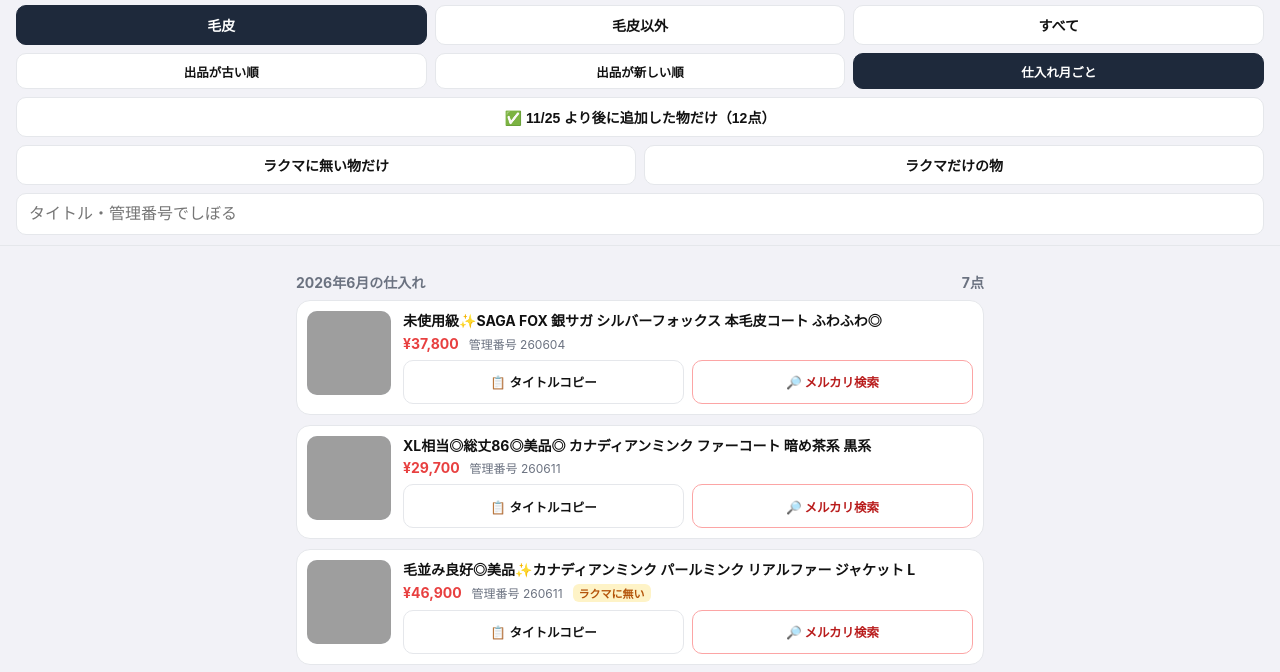
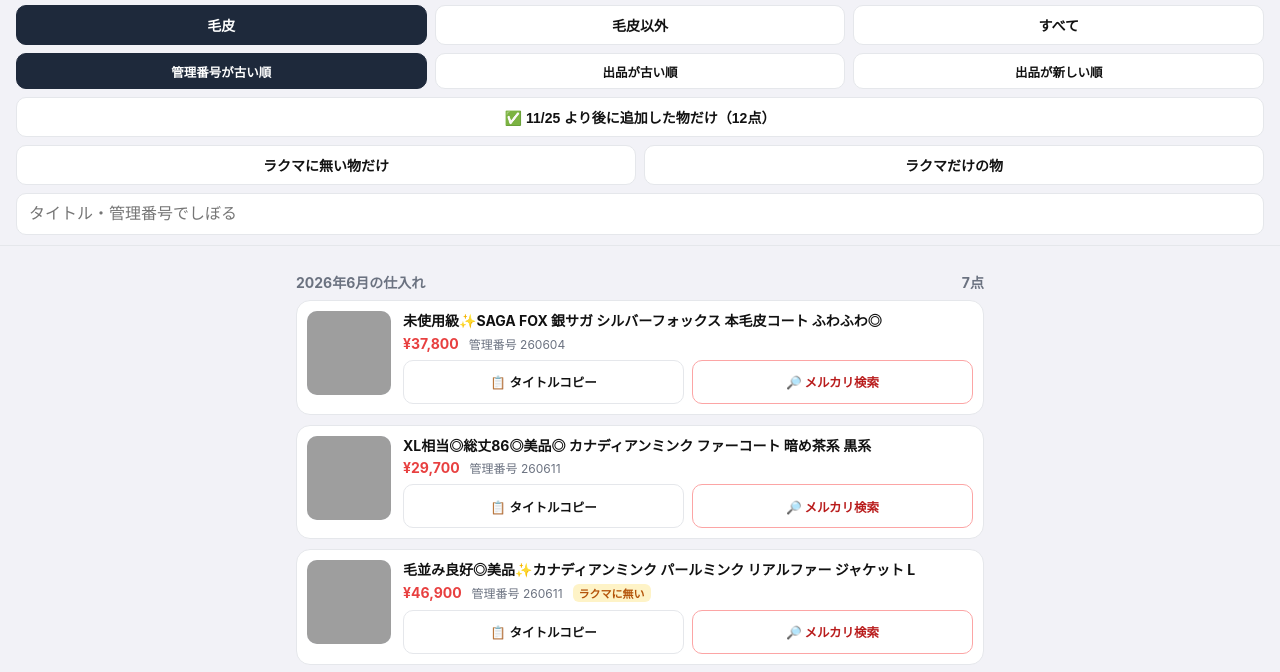
Before and after one commit to nobobo0530-create/nobisyop, a plain HTML site: page public/mercari.html in a window 1280 px wide. Shown: the part 63-735 px from the top of the page. Drawn offline with Linux system fonts and the light colour scheme; grey boxes are pictures that could not be loaded.

Commit message:
メルカリ販売中の一覧：並びの名前を「管理番号が古い順」にして先頭に置き、開くたびにその順から始める
Co-Authored-By: Claude Fable 5.2 <noreply@anthropic.com>

```diff
--- a/public/mercari.html
+++ b/public/mercari.html
@@ -52,9 +52,9 @@ h2{font-size:14px;margin:18px 0 8px;color:var(--sub);display:flex;justify-conten
     <button class="chip" data-f="all">すべて</button>
   </div>
   <div class="chips" id="sortRow" style="display:none">
+    <button class="chip sort" data-s="mgmt">管理番号が古い順</button>
     <button class="chip sort" data-s="old">出品が古い順</button>
     <button class="chip sort" data-s="new">出品が新しい順</button>
-    <button class="chip sort" data-s="mgmt">仕入れ月ごと</button>
   </div>
   <div class="chips" id="newRow" style="display:none"><button class="chip" id="newOnly"></button></div>
   <div class="chips" id="onlyRow" style="display:none"><button class="chip" id="only">ラクマに無い物だけ</button><button class="chip" id="ronly" style="display:none">ラクマだけの物</button></div>
@@ -72,7 +72,8 @@ h2{font-size:14px;margin:18px 0 8px;color:var(--sub);display:flex;justify-conten
   var newOnly = false, newBtn = document.getElementById('newOnly'), newN = D.items.filter(function(x){ return x.n; }).length;
   if (newN) { document.getElementById('newRow').style.display = ''; newBtn.textContent = '✅ ' + D.base + ' より後に追加した物だけ（' + newN + '点）';
     newBtn.addEventListener('click', function(){ newOnly = !newOnly; newBtn.className = 'chip' + (newOnly ? ' on' : ''); render(); window.scrollTo(0, 0); }); }
-  try { var sv = localStorage.getItem('mercari-sort'); if (D.ord && (sv === 'old' || sv === 'new' || sv === 'mgmt')) sortMode = sv; } catch (e) {}
+  // 開くたびに必ず「管理番号が古い順」から始める（2026-11-28：前に選んだ並びを覚えていると、ラックの順と違う並びで開いてしまう）
+  try { localStorage.removeItem('mercari-sort'); } catch (e) {}
   var onlyBtn = document.getElementById('only'), onlyN = D.items.filter(function(x){ return x.o; }).length;
   var rak = false, rBtn = document.getElementById('ronly'), RL = D.r || [];
   function sync(){ onlyBtn.className = 'chip' + (only && !rak ? ' on' : ''); rBtn.className = 'chip' + (rak ? ' on' : ''); document.getElementById('ttl').textContent = rak ? 'ラクマだけの物' : 'メルカリ販売中'; render(); window.scrollTo(0, 0); }
@@ -137,7 +138,7 @@ h2{font-size:14px;margin:18px 0 8px;color:var(--sub);display:flex;justify-conten
   var sortBtns = document.querySelectorAll('.chip.sort');
   function syncSort(){ Array.prototype.forEach.call(sortBtns, function(o){ o.className = 'chip sort' + (o.getAttribute('data-s') === sortMode ? ' on' : ''); }); }
   if (D.ord) { document.getElementById('sortRow').style.display = ''; syncSort();
-    Array.prototype.forEach.call(sortBtns, function(c){ c.addEventListener('click', function(){ sortMode = c.getAttribute('data-s'); try { localStorage.setItem('mercari-sort', sortMode); } catch (e) {} syncSort(); render(); window.scrollTo(0, 0); }); }); }
+    Array.prototype.forEach.call(sortBtns, function(c){ c.addEventListener('click', function(){ sortMode = c.getAttribute('data-s'); syncSort(); render(); window.scrollTo(0, 0); }); }); }
   document.getElementById('q').addEventListener('input', function(e){ q = e.target.value; render(); });
   render();
 })();
```
Also changed, not shown: 1 other file.
